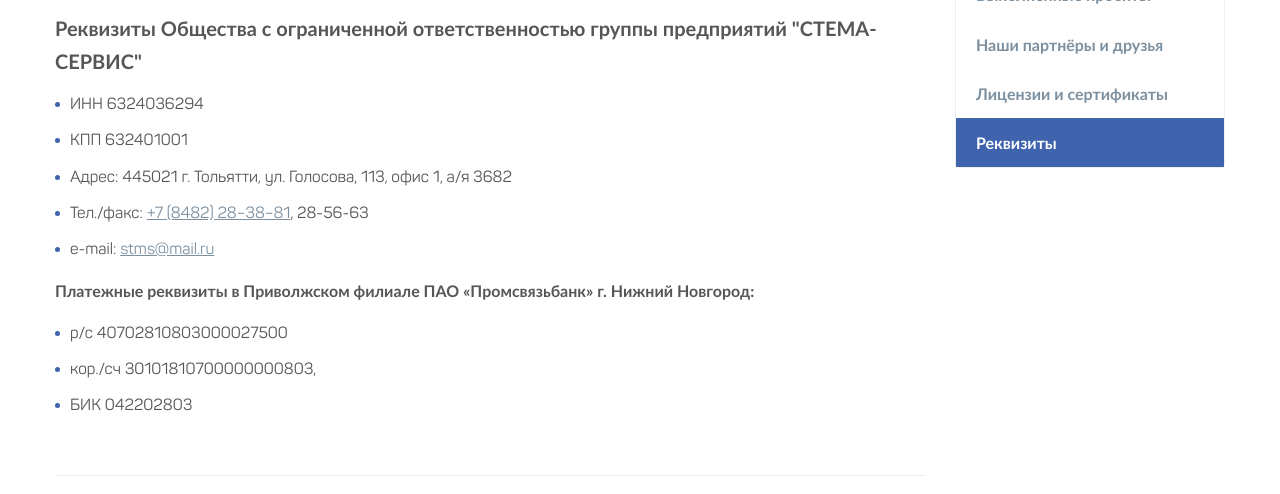
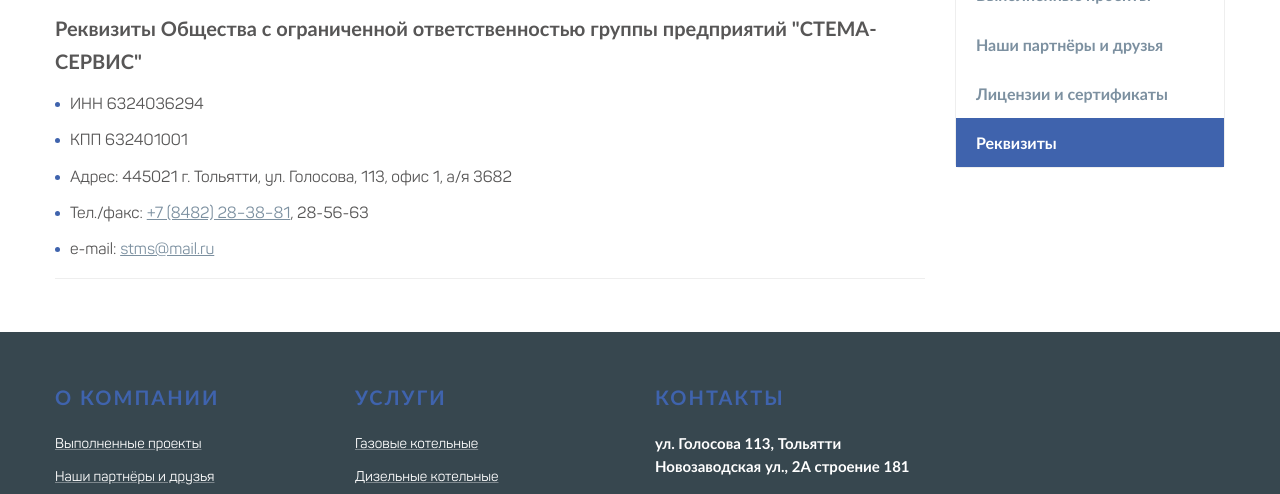
Before and after one commit to stul123/stmstlt, a plain HTML site: page about/rekvizity/index.html in a window 1280 px wide. Shown: the part 289-783 px from the top of the page. Drawn offline with Linux system fonts and the light colour scheme; a web font is replaced by a local one.

Commit message:
Apply site corrections

```diff
--- a/about/rekvizity/index.html
+++ b/about/rekvizity/index.html
@@ -169,13 +169,6 @@
                                 <li>Тел./факс: <a href="tel:+78482283881">+7 (8482) 28‒38‒81</a>, 28-56-63 </li>
                                 <li>e-mail: <a href="mailto:stms@mail.ru"><span itemprop="email">stms@mail.ru</span></a></li>
                             </ul>
-                            <p><strong>Платежные реквизиты в&nbsp;Приволжском филиале ПАО «Промсвязьбанк» г. Нижний Новгород:</strong></p>
-                            <ul>
-                                <li>р/с 40702810803000027500 </li>
-                                <li>кор./сч 30101810700000000803,</li>
-                                <li>БИК 042202803</li>
-                            </ul>
-                            <p>&nbsp;</p>
                             <hr>
                         </div>
                         <div class="gallery">
```
